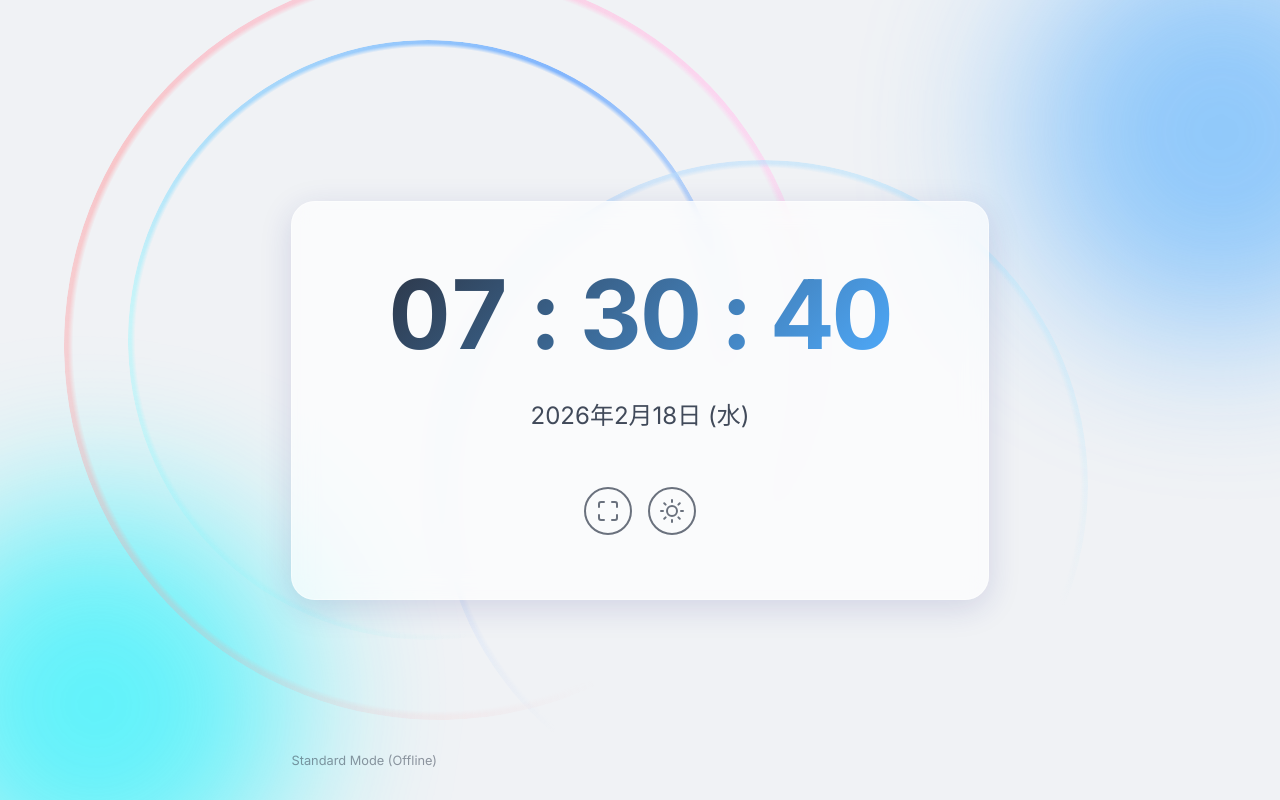
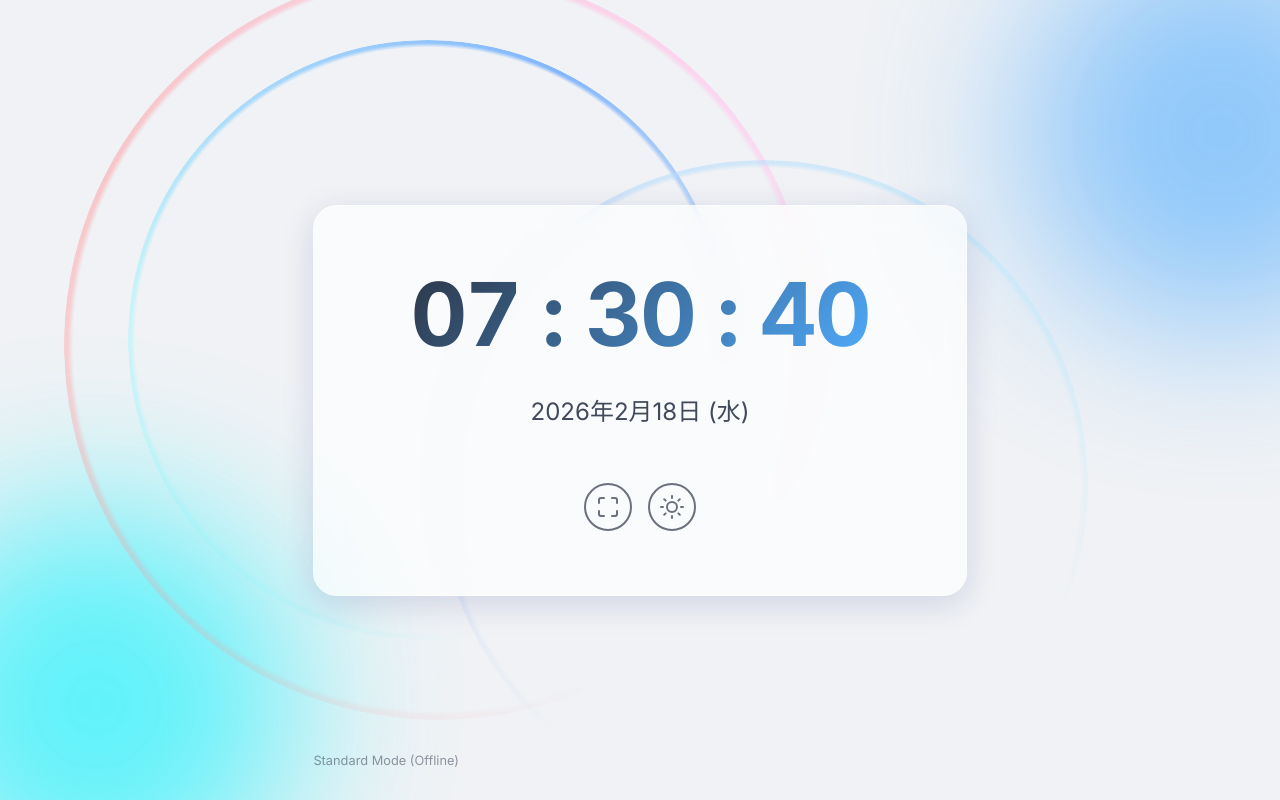
Before and after one commit to rNyrd/a--clock, a plain HTML site: page index.html in a window 1280 px wide. Drawn offline with Linux system fonts and the light colour scheme; no server answers.

Commit message:
Add files via upload

```diff
--- a/style.css
+++ b/style.css
@@ -161,13 +161,14 @@ body {
     border: 1px solid var(--glass-border);
     box-shadow: var(--glass-shadow);
     border-radius: 24px;
-    padding: 4rem 6rem;
+    padding: clamp(2rem, 5vw, 4rem) clamp(2rem, 8vw, 6rem);
+    /* Responsive padding */
     text-align: center;
     display: flex;
     flex-direction: column;
     align-items: center;
     gap: 1.5rem;
-    max-width: 90vw;
+    max-width: 95vw;
 }
 
 /* Time Display */
@@ -180,7 +181,10 @@ body {
 }
 
 .time-display {
-    font-size: 6rem;
+    font-size: 10vw;
+    /* Reduced fallback */
+    font-size: clamp(2rem, 10vw, 5.5rem);
+    /* Slightly smaller max to fit with padding */
     font-weight: 700;
     letter-spacing: -2px;
     font-variant-numeric: tabular-nums;
@@ -190,6 +194,8 @@ body {
     background-clip: text;
     -webkit-text-fill-color: transparent;
     padding-bottom: 10px;
+    white-space: nowrap;
+    /* Prevent wrapping globally */
     /* Prevent clipping */
 }
 
@@ -269,8 +275,8 @@ body.fullscreen-mode .glass-card {
 body.fullscreen-mode .time-display {
     font-size: 20vw;
     /* Fallback */
-    font-size: clamp(3rem, 25vw, 23rem);
-    /* Increased size significantly */
+    font-size: clamp(3rem, 20vw, 20rem);
+    /* Adjusted for safety */
     white-space: nowrap;
     /* Force single line */
     text-shadow: 0 4px 30px rgba(0, 0, 0, 0.1);
```
